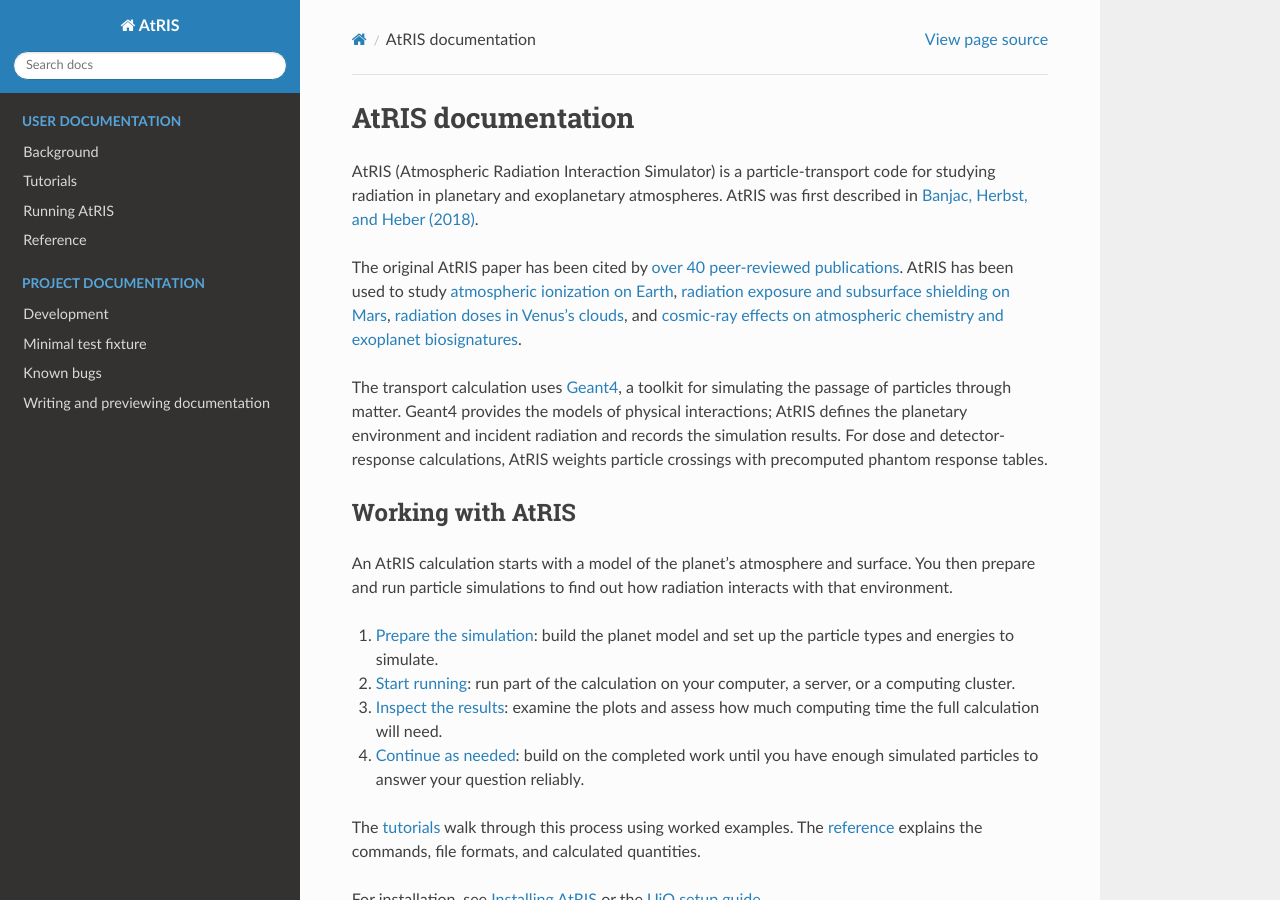
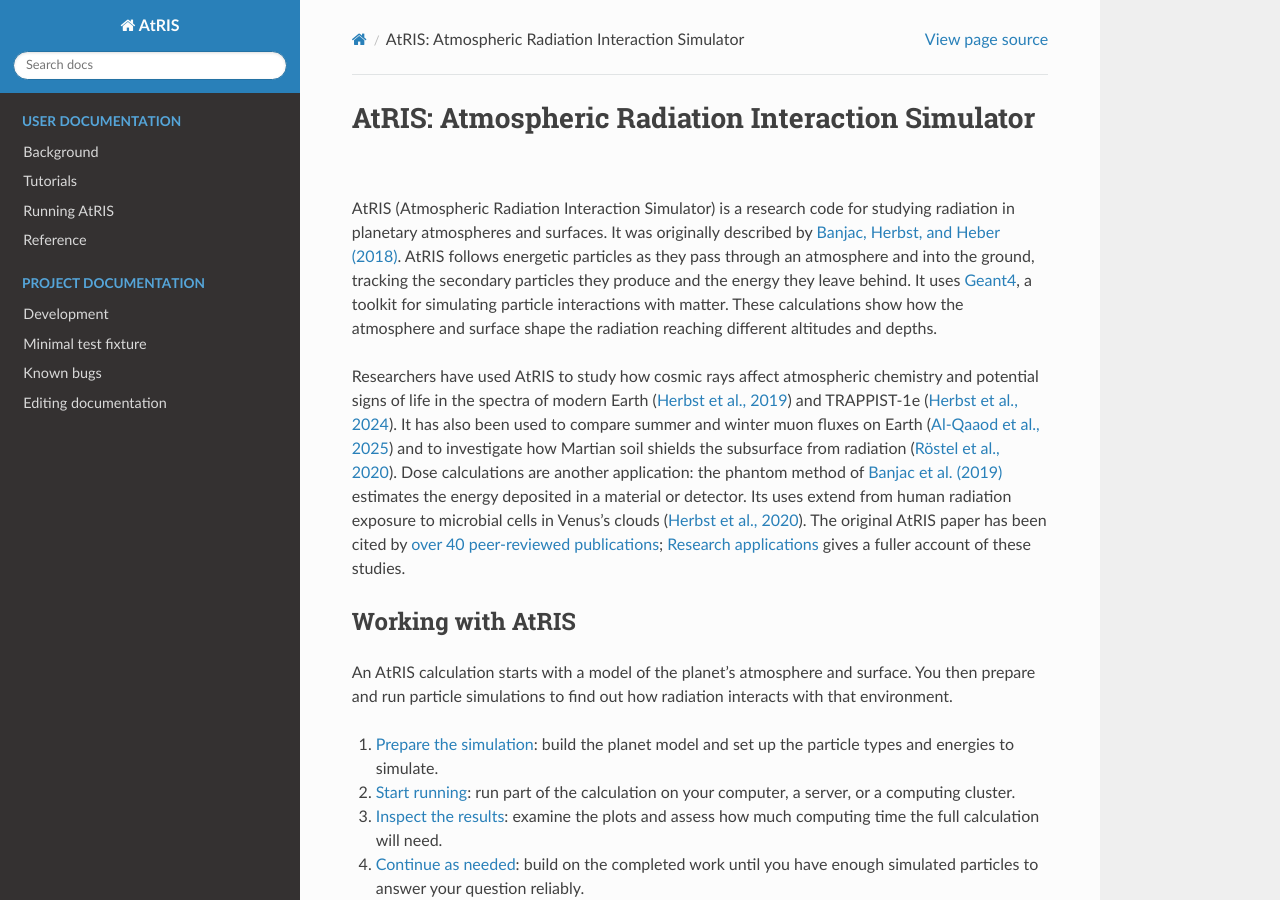
Before and after one commit to AtRIS-software/atris, a Sphinx documentation site: the page built from docs/index.md, in a window 1280 px wide and 900 px high. Built offline with Sphinx 7.4.7 and the Read the Docs theme 3.1.0, drawn with Linux system fonts in a browser that asks for light colours; some of the changed text lies outside the part shown.

Commit message:
Present AtRIS research applications in the documentation

```diff
--- a/docs/contributing-docs.md
+++ b/docs/contributing-docs.md
@@ -1,4 +1,4 @@
-# Writing and previewing documentation
+# Editing documentation
 
 The manual uses Sphinx, MyST Markdown, and the Read the Docs theme. Building it
 requires Python 3.9 or newer. The `docs` extra installs the Python package and
--- a/docs/index.md
+++ b/docs/index.md
@@ -1,23 +1,32 @@
-# AtRIS documentation
+# AtRIS: Atmospheric Radiation Interaction Simulator
 
-AtRIS (Atmospheric Radiation Interaction Simulator) is a particle-transport
-code for studying radiation in planetary and exoplanetary atmospheres.
-AtRIS was first described in
-[Banjac, Herbst, and Heber (2018)](https://doi.org/10.1029/2018JA026042).
+AtRIS (Atmospheric Radiation Interaction Simulator) is a research code for
+studying radiation in planetary atmospheres and surfaces. It was originally
+described by [Banjac, Herbst, and Heber (2018)](https://doi.org/10.1029/2018JA026042).
+AtRIS follows energetic particles as they pass through an atmosphere and into
+the ground, tracking the secondary particles they produce and the energy they
+leave behind. It uses [Geant4](https://geant4.web.cern.ch/), a toolkit for
+simulating particle interactions with matter. These calculations show how the
+atmosphere and surface shape the radiation reaching different altitudes and
+depths.
 
-The original AtRIS paper has been cited by
-[over 40 peer-reviewed publications](https://ui.adsabs.harvard.edu/search/q=citations%282019JGRA..124...50B%29%20property%3Arefereed).
-AtRIS has been used to study
-[atmospheric ionization on Earth](https://doi.org/10.3390/universe9120502),
-[radiation exposure and subsurface shielding on Mars](https://doi.org/10.1029/2019JE006246),
-[radiation doses in Venus's clouds](https://doi.org/10.1051/0004-6361/201936968),
-and [cosmic-ray effects on atmospheric chemistry and exoplanet biosignatures](https://doi.org/10.1051/0004-6361/201935888).
-
-The transport calculation uses [Geant4](https://geant4.web.cern.ch/), a toolkit for simulating the passage of
-particles through matter. Geant4 provides the models of physical interactions;
-AtRIS defines the planetary environment and incident radiation and records
-the simulation results. For dose and detector-response calculations, AtRIS weights particle
-crossings with precomputed phantom response tables.
+Researchers have used AtRIS to study how cosmic rays affect atmospheric
+chemistry and potential signs of life in the spectra of modern Earth
+([Herbst et al., 2019](https://doi.org/10.1051/0004-6361/201935888)) and
+TRAPPIST-1e ([Herbst et al., 2024](https://doi.org/10.3847/1538-4357/ad0895)).
+It has also been used to compare summer and winter muon fluxes on Earth
+([Al-Qaaod et al., 2025](https://doi.org/10.1029/2025JA034303)) and to
+investigate how Martian soil shields the subsurface from radiation
+([Röstel et al., 2020](https://doi.org/10.1029/2019JE006246)). Dose calculations
+are another application: the phantom method of
+[Banjac et al. (2019)](https://doi.org/10.1029/2019JA026622) estimates the
+energy deposited in a material or detector. Its uses extend from human
+radiation exposure to microbial cells in Venus's clouds
+([Herbst et al., 2020](https://doi.org/10.1051/0004-6361/201936968)). The original
+AtRIS paper has been cited by
+[over 40 peer-reviewed publications](https://ui.adsabs.harvard.edu/search/q=citations%282019JGRA..124...50B%29%20property%3Arefereed);
+[Research applications](background/research-applications.md) gives a fuller
+account of these studies.
 
 ## Working with AtRIS
 
```
Also changed, not shown: README.md (+5 -2 lines), docs/background/index.md (+7 -0 lines), docs/background/research-applications.md (added, +71 -0 lines).
